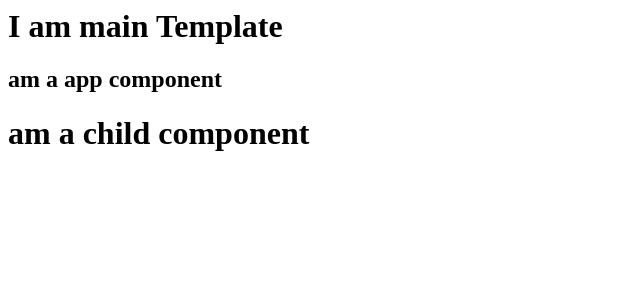
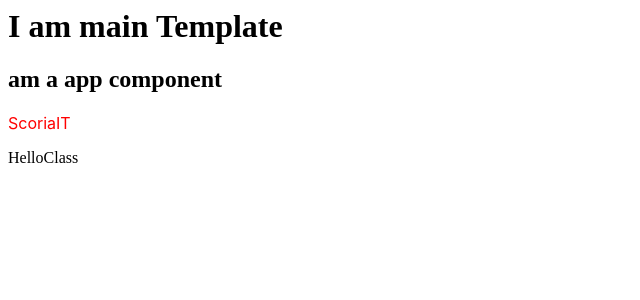
Before and after one commit to harinisatya/Angular2, an Angular app: page / in a window 1280 px wide. Shown: the top 300 px of the page, without its empty margins (0-640 px from the left). Built offline with nearby package versions, Linux system fonts and the light colour scheme.

Commit message:
3 files modified, 1 added

```diff
--- a/src/app/app.component.html
+++ b/src/app/app.component.html
@@ -1,3 +1,3 @@
 <h2>am a app component</h2>
-<p></p>
-<app-student> </app-student>
+<p>{{ user }}</p>
+<app-student></app-student>
--- a/src/app/app.component.ts
+++ b/src/app/app.component.ts
@@ -3,8 +3,8 @@ import { Component, VERSION } from '@angular/core';
 @Component({
   selector: 'hello-world',
   templateUrl: 'app.component.html',
-  styleUrls: [ './app.component.css' ]
-
+  styleUrls: ['./app.component.css'],
 })
-export class AppComponent
-{}
+export class AppComponent {
+  user: string = 'ScoriaIT';
+}
--- /dev/null
+++ b/src/app/student/student.component.html
@@ -0,0 +1 @@
+<p>HelloClass</p>
--- a/src/app/student/student.component.ts
+++ b/src/app/student/student.component.ts
@@ -2,7 +2,7 @@ import { Component, OnInit } from '@angular/core';
 
 @Component({
   selector: 'app-student',
-  template : '<h1> am a child component </h1>',
+  templateUrl: './student.component.html',
   styleUrls: ['./student.component.css'],
 })
 export class StudentComponent {}
```
